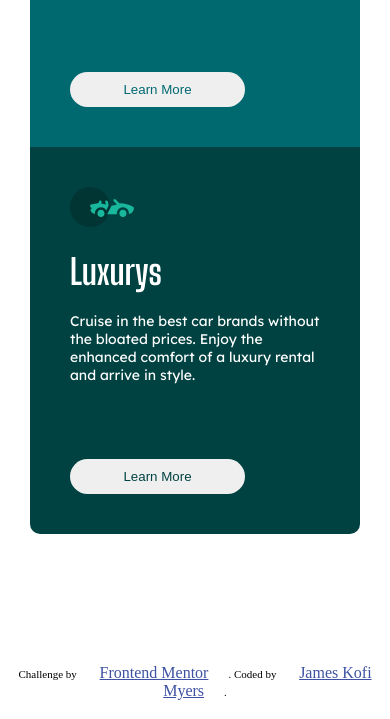
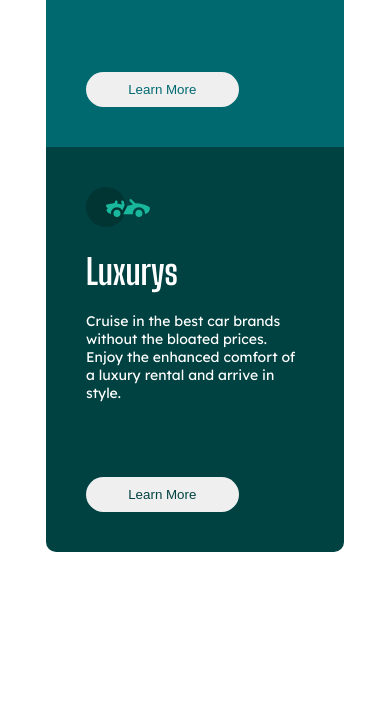
Before and after one commit to kinjames/preview, a plain HTML site: page index.html in a window 390 px wide. Shown: the part 757-1476 px from the top of the page. After the commit the page ends 1403 px from the top, so only its background shows below. Drawn offline with Linux system fonts and the light colour scheme.

Commit message:
Add files via upload

```diff
--- a/index.html
+++ b/index.html
@@ -1,29 +1,31 @@
 <!DOCTYPE html>
 <html lang="en">
   <head>
-  <meta charset="UTF-8">
-  <meta name="viewport" content="width=device-width, initial-scale=1.0"> <!-- displays site properly based on user's device -->
+    <meta charset="UTF-8" />
+    <meta name="viewport" content="width=device-width, initial-scale=1.0" />
 
-  <link rel="icon" type="image/png" sizes="32x32" href="./images/favicon-32x32.png">
+    <link
+      rel="icon"
+      type="image/png"
+      sizes="32x32"
+      href="./images/favicon-32x32.png"
+    />
 
-  <link rel="stylesheet" href="style.css">
+    <link rel="stylesheet" href="style.css" />
 
     <title>Frontend Mentor | 3-column preview card component</title>
-
   </head>
   <body>
-
     <main>
-    <div class="container">
       <div class="card card1">
         <div class="image">
-            <img src="images/icon-sedans.svg" alt="">
+          <img src="images/icon-sedans.svg" alt="" />
         </div>
         <div class="text">
           <h1>Sedans</h1>
           <p class="small-text">
-              Choose a sedan for its affordability and excellent fuel economy. Ideal for cruising in the city
-              or on your next road trip.
+            Choose a sedan for its affordability and excellent fuel economy.
+            Ideal for cruising in the city or on your next road trip.
           </p>
         </div>
         <button class="btn btn1">Learn More</button>
@@ -31,13 +33,13 @@
 
       <div class="card card2">
         <div class="image">
-            <img src="images/icon-suvs.svg" alt="">
+          <img src="images/icon-suvs.svg" alt="" />
         </div>
         <div class="text">
           <h1>SUVs</h1>
           <p class="small-text">
-              Take an SUV for its spacious interior, power, and versatility. Perfect for your next family vacation
-              and off-road adventures.
+            Take an SUV for its spacious interior, power, and versatility.
+            Perfect for your next family vacation and off-road adventures.
           </p>
         </div>
         <button class="btn btn2">Learn More</button>
@@ -45,23 +47,22 @@
 
       <div class="card card3">
         <div class="image">
-            <img src="images/icon-luxury.svg" alt="">
+          <img src="images/icon-luxury.svg" alt="" />
         </div>
         <div class="text">
           <h1>Luxurys</h1>
           <p class="small-text">
-              Cruise in the best car brands without the bloated prices. Enjoy the enhanced comfort of a luxury
-              rental and arrive in style.
+            Cruise in the best car brands without the bloated prices. Enjoy the
+            enhanced comfort of a luxury rental and arrive in style.
           </p>
         </div>
         <button class="btn btn3">Learn More</button>
       </div>
-    </div>
     </main>
 
-  <footer class="attribution">
+    <!-- <footer class="attribution">
     Challenge by <a href="https://www.frontendmentor.io?ref=challenge" target="_blank">Frontend Mentor</a>.
     Coded by <a href="https://github.com/kinjames">James Kofi Myers</a>.
-  </footer>
+  </footer> -->
   </body>
 </html>
--- a/style.css
+++ b/style.css
@@ -1,32 +1,36 @@
-@import url('https://fonts.googleapis.com/css2?family=Lexend+Deca&display=swap');
-@import url('https://fonts.googleapis.com/css2?family=Big+Shoulders+Display:wght@700&display=swap');
+@import url("https://fonts.googleapis.com/css2?family=Lexend+Deca&display=swap");
+@import url("https://fonts.googleapis.com/css2?family=Big+Shoulders+Display:wght@700&display=swap");
 
-*{
+* {
   box-sizing: border-box;
   padding: 0;
   margin: 0;
 }
 
 body {
+  width: 100vw;
   height: 100vh;
-    overflow-x: hidden;
+  display: flex;
+  justify-content: center;
+  align-items: center;
+  padding: 1rem;
 }
 
-h1 {
-    font-family: 'Big Shoulders Display', cursive;
-    color: #fff;
-    margin: 20px 0;
-    font-size: 35px;
-}
-
-.container {
-    width: 1140px;
+main {
+  width: 100%;
   height: 100%;
-    margin: 100px auto;
+  margin: 0 auto;
   padding: 30px;
   display: flex;
   justify-content: center;
   align-items: center;
+}
+
+h1 {
+  font-family: "Big Shoulders Display", cursive;
+  color: #fff;
+  margin: 20px 0;
+  font-size: 35px;
 }
 
 .small-text {
@@ -34,10 +38,10 @@ h1 {
 }
 
 .card {
-    width: 25%;
+  width: 270px;
   padding: 40px;
   height: auto;
-    font-family: 'Lexend Deca', sans-serif;
+  font-family: "Lexend Deca", sans-serif;
   font-size: 14px;
   color: #fff;
 }
@@ -47,7 +51,7 @@ h1 {
   border-radius: 10px 0 0 10px;
 }
 
-.card2{
+.card2 {
   background-color: hsl(184, 100%, 22%);
 }
 
@@ -95,24 +99,42 @@ h1 {
   border: 2px solid #fff;
 }
 
+.attribution {
+  font-size: 11px;
+  text-align: center;
+}
+.attribution a {
+  color: hsl(228, 45%, 44%);
+  font-size: 16px;
+  padding: 20px;
+}
 
-
-.attribution { font-size: 11px; text-align: center; }
-.attribution a { color: hsl(228, 45%, 44%);
-font-size: 16px;
-padding: 20px; }
-
-@media only screen and (max-width:600px) {
-    .container,body,main,.card{
+@media only screen and (max-width: 800px) {
+  body,
+  main {
+    height: 100%;
     width: 100%;
   }
+}
 
-    .container{
+@media only screen and (max-width: 600px) {
+  .container,
+  body,
+  main,
+  .card {
+    width: 100%;
+    height: 100%;
+  }
+
+  body {
+    margin: 3rem auto;
+  }
+
+  main {
     flex-direction: column;
   }
 
-
-    .btn{
+  .btn {
     width: 70%;
   }
 
@@ -124,7 +146,3 @@ padding: 20px; }
     border-radius: 0 0 10px 10px;
   }
 }
-
-/* https://kinjames.github.io/preview/ */
-/* https://github.com/kinjames/preview */
-/* https://github.com/kinjames */
```
Lines whose indentation alone changed are shown as unchanged.
